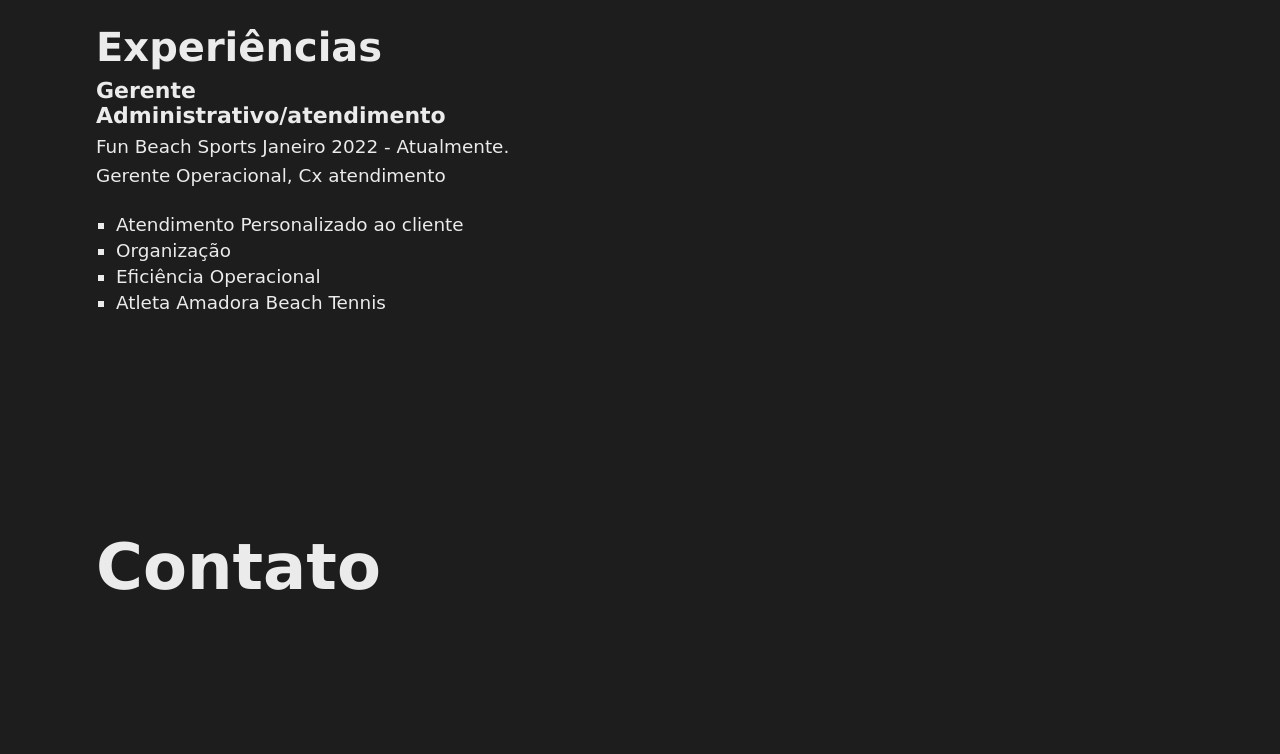
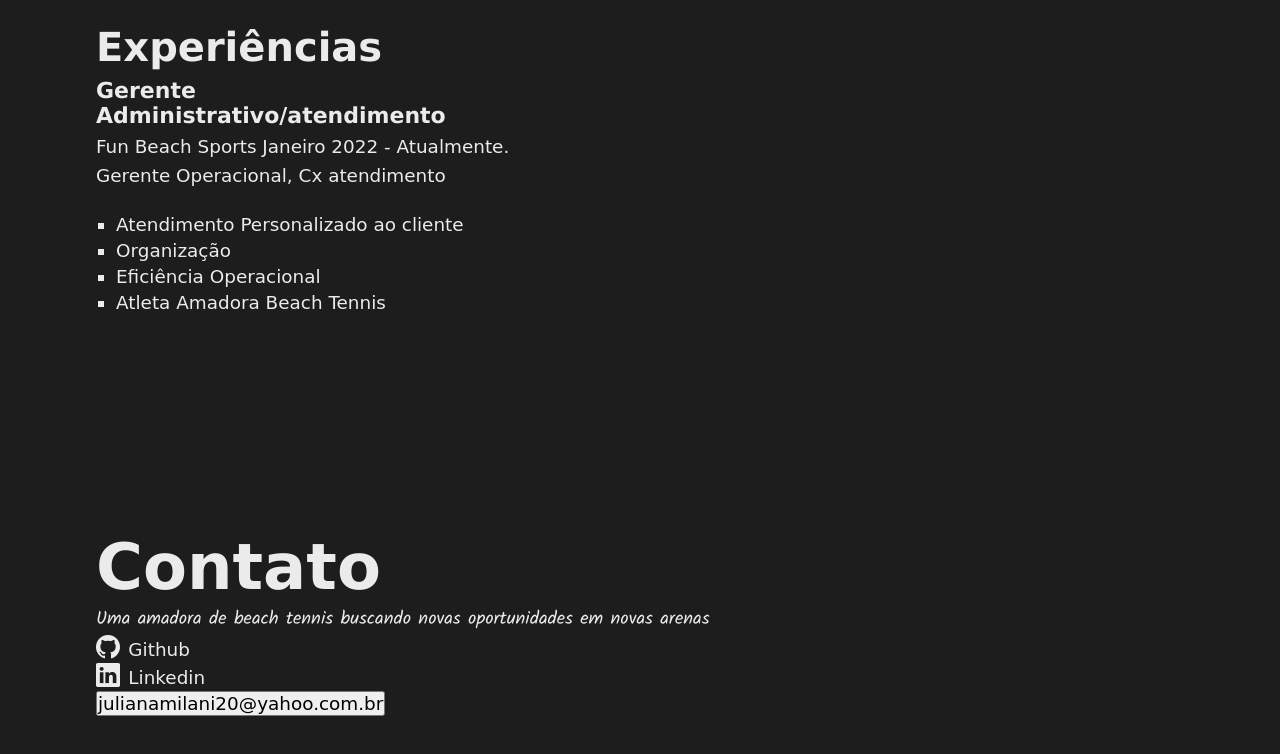
Before and after one commit to Julianamilani/projeto-juliana-milani, a plain HTML site: page index.html in a window 1280 px wide. Shown: the part 3697-4451 px from the top of the page. Before the commit the page ends 4365 px from the top, so only its background shows below. Drawn offline with nearby package versions, Linux system fonts and the light colour scheme; a web font is replaced by a local one.

Commit message:
Inicio aula 09.11

```diff
--- a/index.html
+++ b/index.html
@@ -133,6 +133,7 @@
                     <i class="menu-icon bi bi-whatsapp"></i>
                 </a>
                 </li>
+
 
 
             </ul> <!-- Fim Redes Sociais -->
@@ -523,6 +524,37 @@
     <section id="contato" class="contato">
         <h2>Contato</h2>
 
+        <p> Uma amadora de beach tennis buscando novas oportunidades em novas arenas </p>
+
+        <ul class=" menu menu-social"> </ul>
+        <li>
+            <a href="https://https://github.com/Julianamilani" target="_blank" class="menu-link">
+                <i class="menu-icon bi bi-github"> </i>
+                <Span> Github </Span>
+
+            </a>
+        </li>
+
+        <li>
+            <a class="menu-link" href="https://www.linkedin.com/in/juliana-milani-gondin-a852746a/" target="_blank">
+                <i class="menu-icon bi bi-linkedin"> </i>
+                <span> Linkedin </span>
+            </a>
+        </li>
+
+        <!-- Fim menu social -->
+
+        <!-- e-mail -->
+         <a href="mailto:julianamilani20@yahoo.com.br">
+            <!-- Ir Para // mail to -->
+             <button>
+                <span> julianamilani20@yahoo.com.br </span>
+             </button>
+         </a>
+
+
+
+
     </section>
 
 
```
